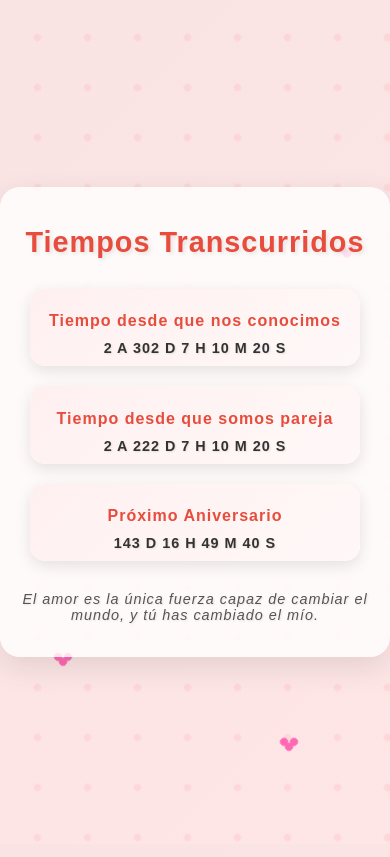
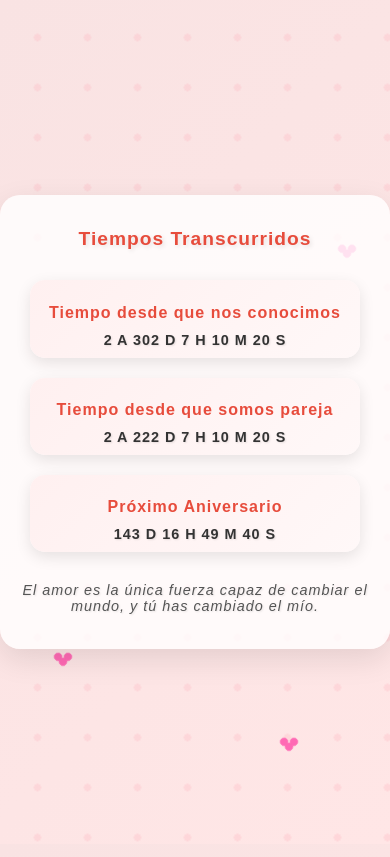
Before and after one commit to LeomerNeroz/LeomerNeroz.github.io, a plain HTML site: page index.html in a window 390 px wide. Drawn offline with Linux system fonts and the light colour scheme.

Commit message:
Update styles.css

```diff
--- a/styles.css
+++ b/styles.css
@@ -278,7 +278,7 @@ body::before {
 
 @media (max-width: 480px) {
     h1 {
-        font-size: 1.8rem; /* Título aún más pequeño */
+        font-size: 1.2rem; /* Título aún más pequeño */
     }
 
     .counter {
```
